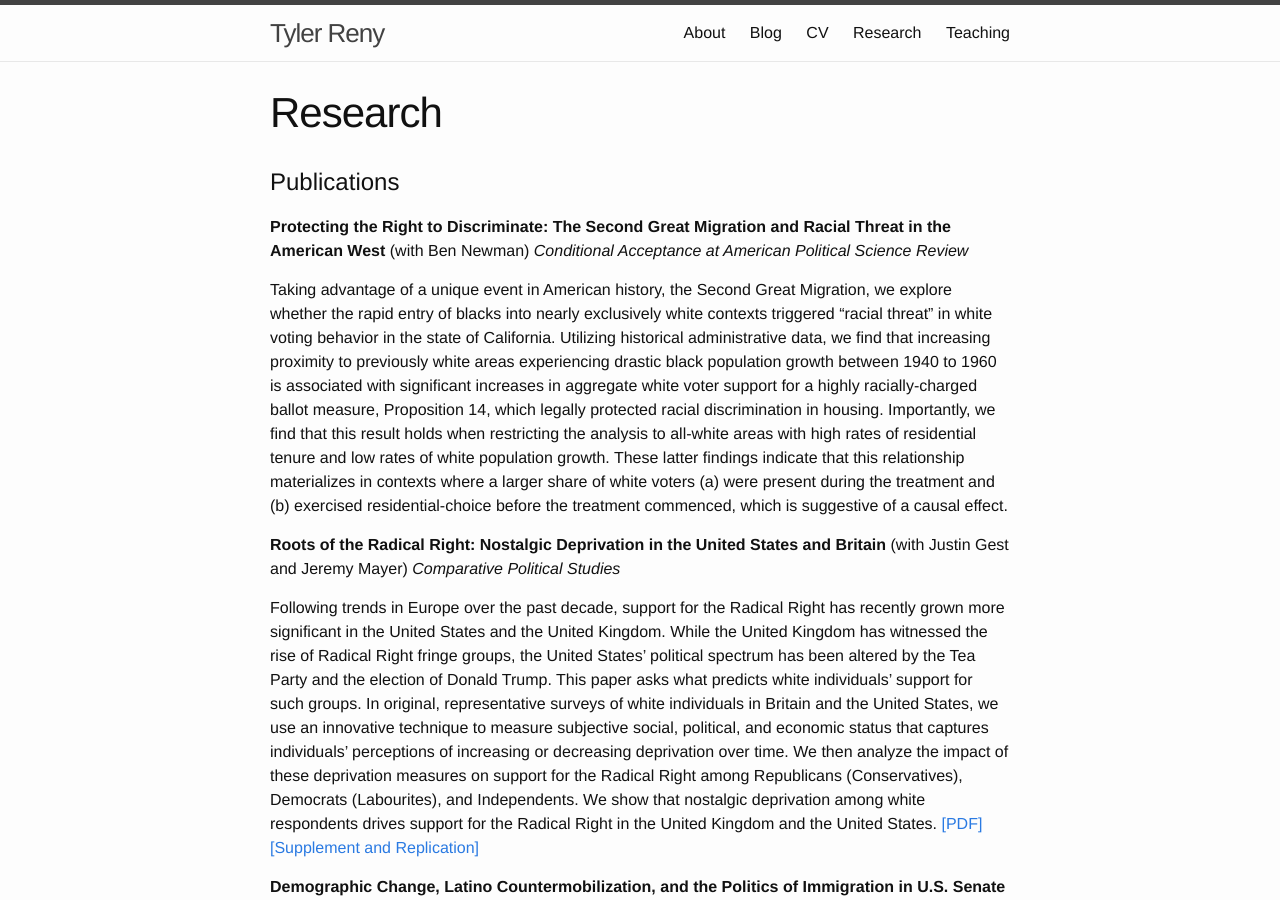
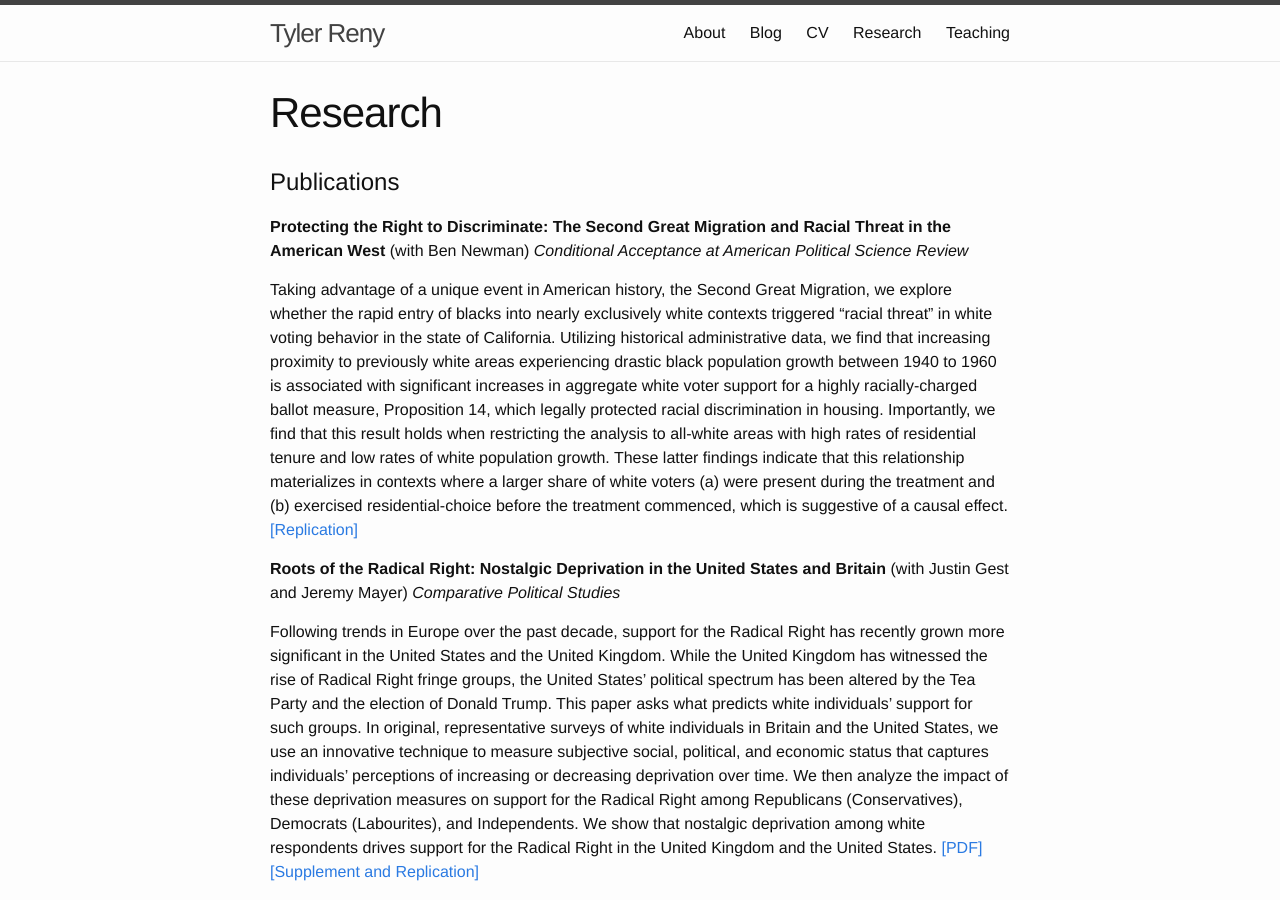
Before and after one commit to tylerreny/tylerreny.github.io, a Jekyll site: the page built from research.md, in a window 1280 px wide and 900 px high. Built offline with Jekyll 4.4.1, drawn with Linux system fonts in a browser that asks for light colours.

Commit message:
update research

```diff
--- a/research.md
+++ b/research.md
@@ -8,7 +8,7 @@
 
 **Protecting the Right to Discriminate: The Second Great Migration and Racial Threat in the American West** (with Ben Newman) *Conditional Acceptance at American Political Science Review*
 
-Taking advantage of a unique event in American history, the Second Great Migration, we explore whether the rapid entry of blacks into nearly exclusively white contexts triggered "racial threat" in white voting behavior in the state of California. Utilizing historical administrative data, we find that increasing proximity to previously white areas experiencing drastic black population growth between 1940 to 1960 is associated with significant increases in aggregate white voter support for a highly racially-charged ballot measure, Proposition 14, which legally protected racial discrimination in housing. Importantly, we find that this result holds when restricting the analysis to all-white areas with high rates of residential tenure and low rates of white population growth. These latter findings indicate that this relationship materializes in contexts where a larger share of white voters (a) were present during the treatment and (b) exercised residential-choice before the treatment commenced, which is suggestive of a causal effect.
+Taking advantage of a unique event in American history, the Second Great Migration, we explore whether the rapid entry of blacks into nearly exclusively white contexts triggered "racial threat" in white voting behavior in the state of California. Utilizing historical administrative data, we find that increasing proximity to previously white areas experiencing drastic black population growth between 1940 to 1960 is associated with significant increases in aggregate white voter support for a highly racially-charged ballot measure, Proposition 14, which legally protected racial discrimination in housing. Importantly, we find that this result holds when restricting the analysis to all-white areas with high rates of residential tenure and low rates of white population growth. These latter findings indicate that this relationship materializes in contexts where a larger share of white voters (a) were present during the treatment and (b) exercised residential-choice before the treatment commenced, which is suggestive of a causal effect.  [[Replication]](https://dataverse.harvard.edu/dataverse/tylerreny)
 
 **Roots of the Radical Right: Nostalgic Deprivation in the United States and Britain** (with Justin Gest and Jeremy Mayer) *Comparative Political Studies*
 
```
Also changed, not shown: 1 other file.
